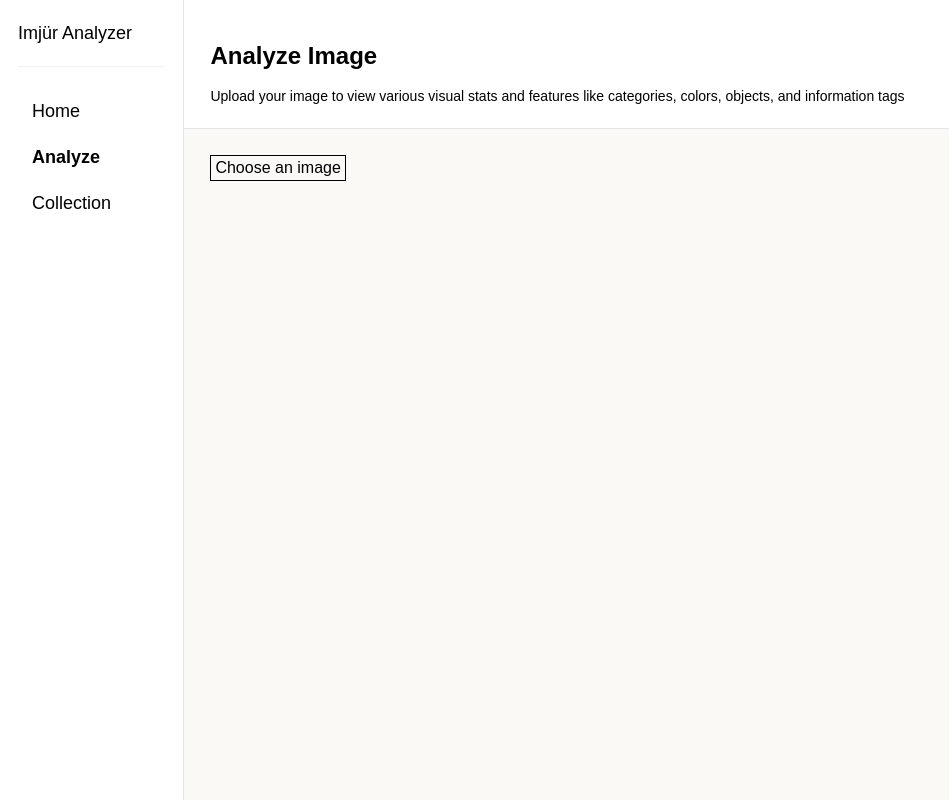
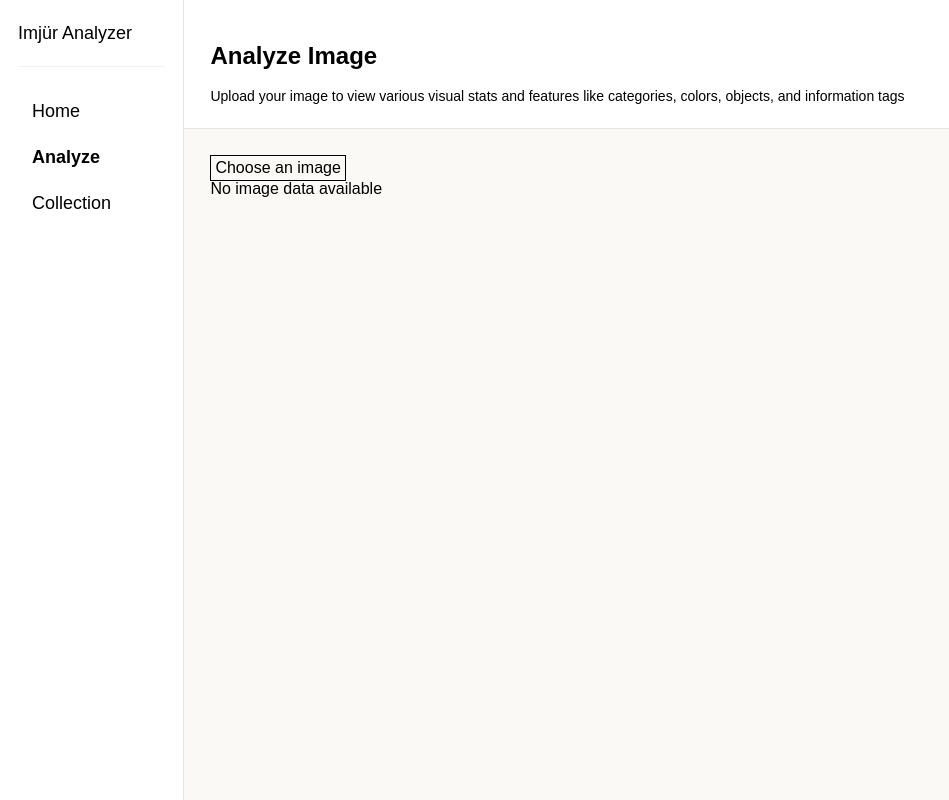
Before and after one commit to ZurielRedux/ImageAnalyzer, a React (Vite) app in the folder Frontend/: page /analyze in a window 1280 px wide. Shown: the top 800 px of the page, without its empty margins (0-949 px from the left). Built offline with nearby package versions, Linux system fonts and the light colour scheme.

Commit message:
fix: render loading image state

```diff
--- a/Frontend/src/components/AnalyzeForm.tsx
+++ b/Frontend/src/components/AnalyzeForm.tsx
@@ -111,14 +111,13 @@ const AnalyzeForm = () => {
         </div>
         {fileUploaded ? buttonsRow : <></>}
       </form>
-
-      {imageData.length != 0 ? (
-        loadingImageData ? (
-          <>Loading Image Data...</>
-        ) : (
-          JSON.stringify(imageData)
-        )
-      ) : null}
+      {loadingImageData ? (
+        <>Loading Image Data...</>
+      ) : imageData.length !== 0 ? (
+        JSON.stringify(imageData)
+      ) : (
+        "No image data available"
+      )}
     </div>
   );
 };
```
